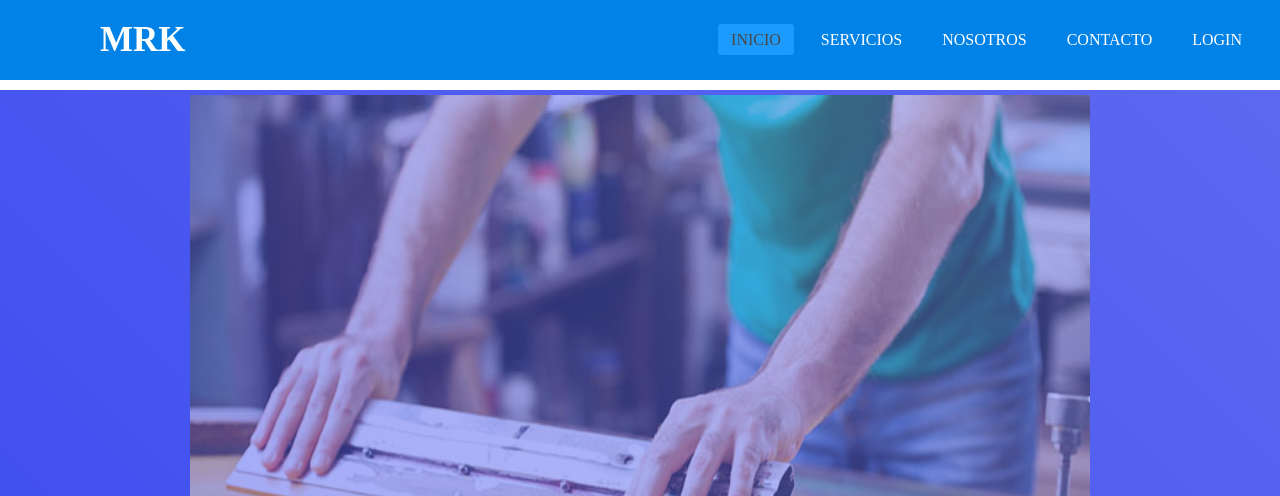
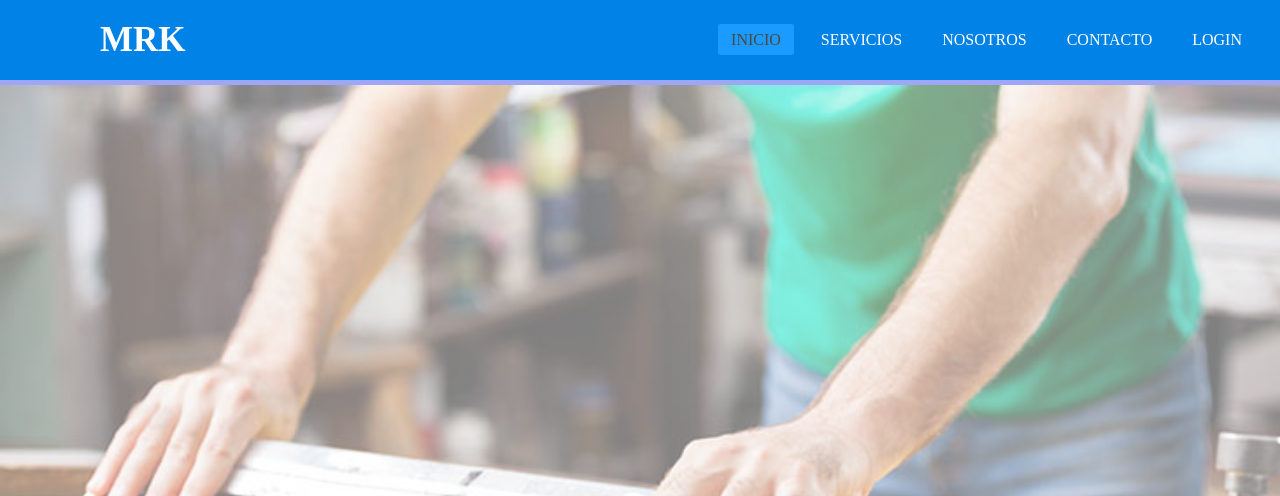
Before and after one commit to Group5adsi/Meraki-Brand-Proyecto-Final, a plain HTML site: page index.html in a window 1280 px wide. Shown: the top 496 px of the page. Drawn offline with Linux system fonts and the light colour scheme.

Commit message:
ajusteheader

```diff
--- a/estilos.css
+++ b/estilos.css
@@ -114,13 +114,13 @@ nav ul li a{
 .cimg{
   background: #3e4df0;
   text-align: center;
-  margin-top: 10px auto;
+  margin-top: 0px auto;
   position: relative;
   width: 50%
   max-width: 600px;
   position: relative;
   align-items: center;
-  margin-top: 10px;
+  margin-top: 0px;
   padding-bottom: 0px;
   padding-top: 5px;
 
@@ -129,17 +129,12 @@ nav ul li a{
 .cimg:before{
   content: "";
   width: 100%;
-  height: 610px;
+  height: 710px;
   position: absolute;
   top: 0;
   left: 0;
-  background: linear-gradient(45deg, #3e4df0, #7a84f0);
+  background: linear-gradient(#fff, #fff);
   opacity: 0.5;
-}
-
-.cimg:hover {
-  filter: blur(5px);
-
 }
 
 .txtheader{
@@ -187,6 +182,7 @@ a.ltxtheader{
   color: #000000;
   font-weight: 700;
   text-transform: uppercase;
+
 }
 
 .elegtxt{
--- a/index.html
+++ b/index.html
@@ -24,7 +24,7 @@
 
     <header>
       <div class="cimg" >
-        <img src="images/seri.jpg" width="900" height="600">
+        <img src="images/seri.jpg" width="100%" height="700">
       </div>
     </header>
       <div class="txtheader">
@@ -35,6 +35,7 @@
     <body>
       <section>
         <div><h1 class="elegsec">¿Por qué debe elegirnos?</h1></div>
+
         <p class="elegtxt">Somos una empresa lider, innovando día a día y cumpliendo las metas de nuestros clientes, nos esforzamos cada vez más para que nuestros productos puedan satisfacer a nuestros clientes y nuestros empleados.</p>
       </section>
   </body>
```
